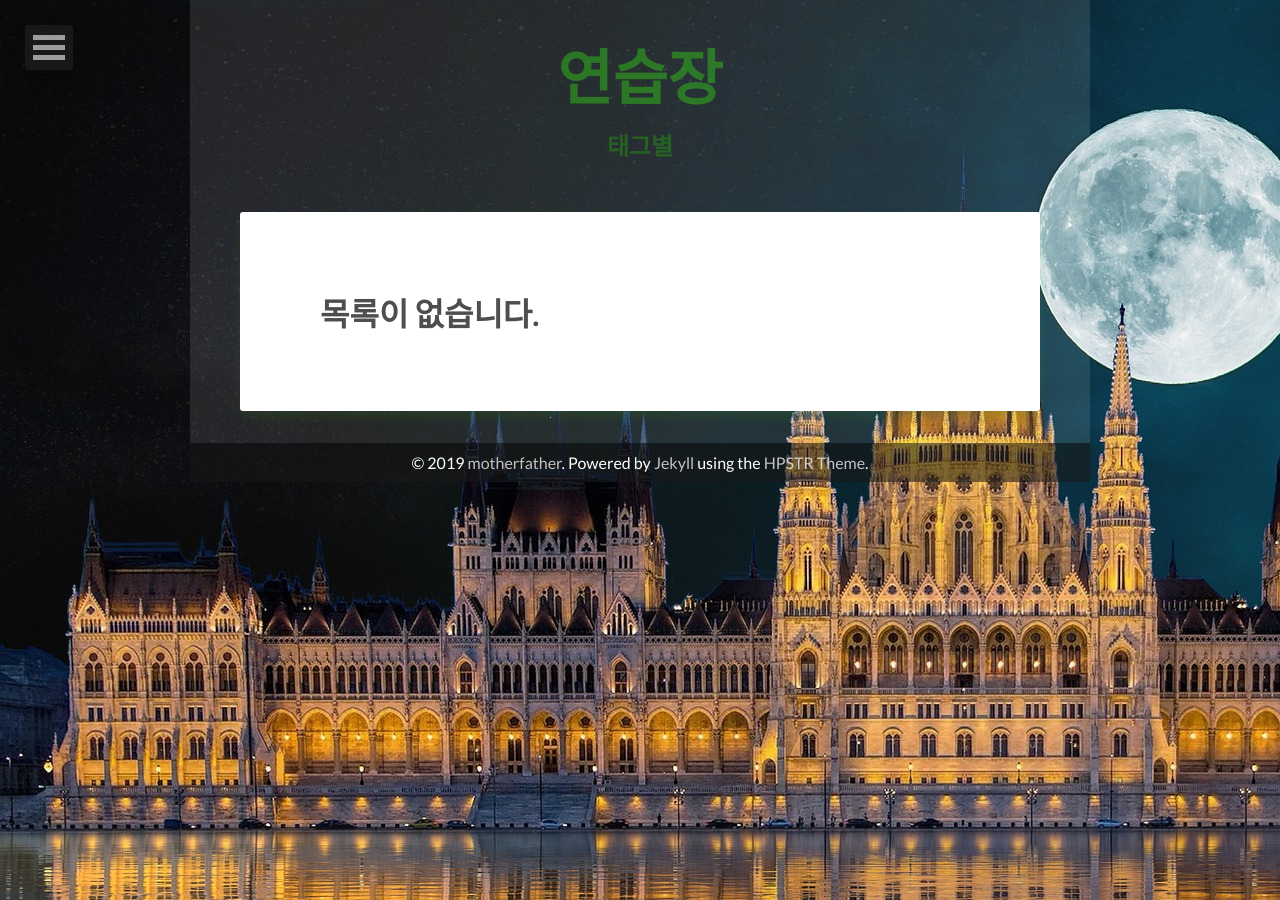
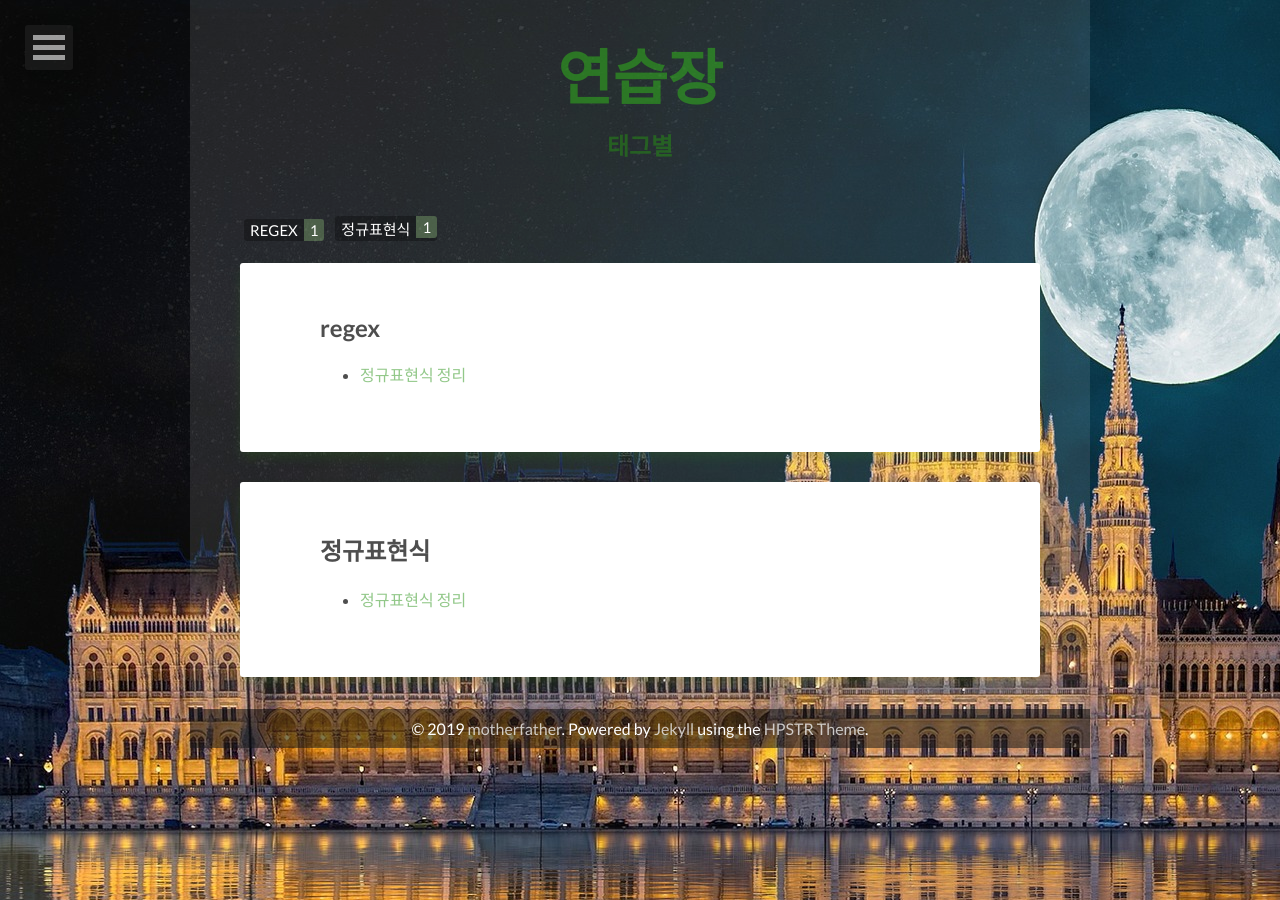
Before and after one commit to motherfather/motherfather.github.io, a Jekyll site: the page built from tags/index.html, in a window 1280 px wide. Built offline with Jekyll 4.4.1, drawn with Linux system fonts in a browser that asks for light colours; nearby versions of some CDN libraries.

Commit message:
Add files via upload

```diff
--- a/_posts/2019-04-19-regex_theorem.md
+++ b/_posts/2019-04-19-regex_theorem.md
@@ -1,13 +1,14 @@
 ---
 layout: post
 title: 정규표현식 정리
+description: 정규표현식 깔끔하게 한장으로 정리!
 image:
   path: /images/regex_theorem.png
   feature: regex_theorem.png
+tag: [regex, 정규표현식]
+reference: ['https://regexr.com/, 정규표현식 연습하는 곳']
 ---
-
-<img src="{{ site.url }}/images/{{ page.image.feature }}" alt="{{ page.title }}">
-
-※ 정규표현식 연습하는 곳
-
-<a href="https://regexr.com/">https://regexr.com/</a>
+{% capture images %}
+	/images/{{ page.image.feature }}
+{% endcapture %}
+{% include gallery images=images cols=1 %}
```
